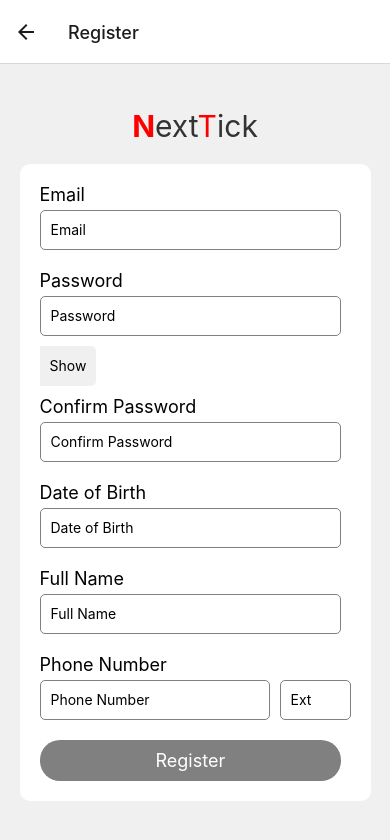
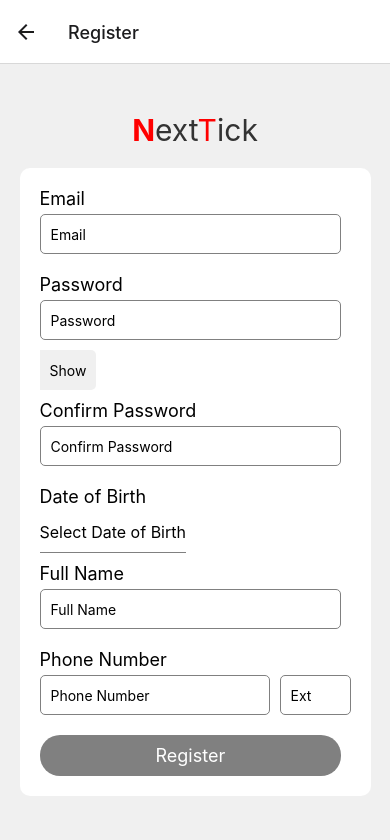
Before and after one commit to Islamsulaiman/NextTick-React-Native, a React Native app: screen /Register in a window 390 px wide. Shown: the top 840 px of the page. Built offline with nearby package versions, Linux system fonts and the light colour scheme.

Commit message:
Dev: add dateTimePicke and asyncStorage

```diff
--- a/package.json
+++ b/package.json
@@ -10,6 +10,7 @@
     "test": "jest"
   },
   "dependencies": {
+    "@react-native-async-storage/async-storage": "^1.19.1",
     "@react-native-community/checkbox": "^0.5.16",
     "@react-native-community/datetimepicker": "^7.4.1",
     "@react-native-community/masked-view": "^0.1.11",
--- a/src/App.tsx
+++ b/src/App.tsx
@@ -5,8 +5,8 @@ import {createStackNavigator} from '@react-navigation/stack';
 import Login from './screens/Login';
 import {View, StyleSheet} from 'react-native';
 import HomeScreen from './screens/Home';
-import Register from './screens/Register';
-
+// import Register from './screens/Register';
+import RegisterScreen from './screens/Register';
 const Stack = createStackNavigator();
 
 function App(): JSX.Element {
@@ -15,7 +15,7 @@ function App(): JSX.Element {
       <Stack.Navigator>
         <Stack.Screen name="Login" component={Login} options={{headerShown: false}}/>
         <Stack.Screen name="Home" component={HomeScreen} />
-        <Stack.Screen name="Register" component={Register} />
+        <Stack.Screen name="Register" component={RegisterScreen} />
       </Stack.Navigator>
     </NavigationContainer>
   );
--- a/src/screens/Login.tsx
+++ b/src/screens/Login.tsx
@@ -34,7 +34,8 @@ const LoginScreen: React.FC = () => {
   };
 
   const handleLogin = () => {
-
+    setPassword('');
+    setEmail('');
     navigation.navigate('Home');
   };
 
--- a/src/screens/Register.tsx
+++ b/src/screens/Register.tsx
@@ -11,24 +11,32 @@ import {
   Modal,
 } from 'react-native';
 
-import CheckBox from '@react-native-community/checkbox';
+import AsyncStorage from '@react-native-async-storage/async-storage';
+
+import DateTimePicker from '@react-native-community/datetimepicker';
+
+import {useNavigation} from '@react-navigation/native';
+
 
 
 const RegisterScreen: React.FC = () => {
 
+  const navigation = useNavigation();
+
   const [email, setEmail] = useState<string>('');
   const [password, setPassword] = useState<string>('');
   const [confirmPassword, setConfirmPassword] = useState<string>('');
-  const [dob, setDob] = useState<string>('');
+
+  const [startTime, setStartTime] = useState(new Date());
+  const [showDatePicker, setShowDatePicker] = useState(false);
+  const [dob, setDob] = useState<Date | undefined>(undefined);
+
   const [fullName, setFullName] = useState<string>('');
   const [phoneNumber, setPhoneNumber] = useState<string>('');
   const [phoneExt, setPhoneExt] = useState<string>('');
   const [isPasswordVisible, setIsPasswordVisible] = useState<boolean>(false);
   const [isModalVisible, setIsModalVisible] = useState<boolean>(false);
   const [modalMessage, setModalMessage] = useState<string>('');
-  const [agreeTerms, setAgreeTerms] = useState<boolean>(false);
-  const [isNotRobot, setIsNotRobot] = useState<boolean>(false);
-  const [isAgreeChecked, setIsAgreeChecked] = useState<boolean>(false);
 
 
   const isEmailValid = (input: string) => {
@@ -40,9 +48,30 @@ const RegisterScreen: React.FC = () => {
     return input.length >= 8;
   };
 
-  const handleRegister = () => {
-    // Register logic here
-    console.log('Register button pressed');
+  const storeData = async (value: Object) => {
+    try {
+      await AsyncStorage.setItem('user', JSON.stringify(value));
+
+
+      console.log('heloooooooooo');
+      navigation.navigate('Login');
+    } catch (e) {
+      console.error('Error during registration:', e);
+    }
+  };
+
+  const handleRegister =  () => {
+
+    const user = {
+      fullName,
+      email,
+      password,
+    };
+
+    storeData(user);
+
+    // navigation.navigate('Login');
+
   };
 
   const handleCloseModal = () => {
@@ -64,6 +93,18 @@ const RegisterScreen: React.FC = () => {
     inputRange: [0, 1],
     outputRange: ['rgba(0, 0, 0, 0)', 'rgba(0, 0, 0, 0.5)'],
   });
+
+
+  const showDatePickerHandler = () => {
+    setShowDatePicker(true);
+  };
+
+  const dateChangeHandler = (event: any, selectedDate: any) => {
+    setShowDatePicker(false);
+    if (selectedDate) {
+      setDob(selectedDate);
+    }
+  };
 
   return (
     <View style={styles.container}>
@@ -135,18 +176,30 @@ const RegisterScreen: React.FC = () => {
               }
             }}
           />
+
+
+
         </View>
 
         <View style={styles.inputWrapper}>
-          <Text style={styles.inputLabel}>Date of Birth</Text>
-          <TextInput
-            style={styles.input}
-            placeholder="Date of Birth"
-            value={dob}
-            onChangeText={setDob}
-            keyboardType="numeric"
+        <Text style={styles.inputLabel}>Date of Birth</Text>
+        <TouchableOpacity onPress={showDatePickerHandler}>
+          <Text style={styles.dateOfBirthText}>
+            {dob ? dob.toDateString() : 'Select Date of Birth'}
+          </Text>
+        </TouchableOpacity>
+        {showDatePicker && (
+          <DateTimePicker
+            testID="dateTimePicker"
+            value={dob || new Date()}
+            mode="time"
+            display="default"
+            onChange={dateChangeHandler}
           />
-        </View>
+        )}
+      </View>
+
+
 
         <View style={styles.inputWrapper}>
           <Text style={styles.inputLabel}>Full Name</Text>
@@ -178,36 +231,12 @@ const RegisterScreen: React.FC = () => {
           </View>
         </View>
 
-
-        {/* checkboxes */}
-        {/* <View style={styles.checkboxContainer}>
-
-            <CheckBox value={isAgreeChecked}
-                onValueChange={setIsAgreeChecked}
-                // style={styles.checkbox}
-                tintColors={{ true: 'blue', false: 'gray' }}
-                />
-            <Text style={styles.checkboxLabel}>I agree with the terms and conditions.</Text>
-
-        </View>
-
-        <View style={styles.checkboxContainer}>
-            <CheckBox value={isAgreeChecked}
-                onValueChange={setIsAgreeChecked}
-                // style={styles.checkbox}
-                tintColors={{ true: 'blue', false: 'gray' }}
-                />
-            <Text style={styles.checkboxLabel}>I am not a robot.</Text>
-        </View> */}
-
         <TouchableOpacity
           style={[
             styles.button,
             !isEmailValid(email) ||
               !isPasswordValid(password) ||
-              confirmPassword !== password ||
-              !agreeTerms ||
-              !isNotRobot
+              confirmPassword !== password
               ? styles.disabled
               : null,
           ]}
@@ -215,9 +244,7 @@ const RegisterScreen: React.FC = () => {
           disabled={
             !isEmailValid(email) ||
             !isPasswordValid(password) ||
-            confirmPassword !== password ||
-            !agreeTerms ||
-            !isNotRobot
+            confirmPassword !== password
           }
           onPressIn={startAnimation}
         >
@@ -410,6 +437,19 @@ const styles = StyleSheet.create({
       fontSize: 18,
       textAlign: 'center',
     },
+
+
+
+
+
+    dateOfBirthText: {
+      fontSize: 16,
+      color: 'black',
+      paddingVertical: 10,
+      borderBottomWidth: 1,
+      borderBottomColor: 'gray',
+    },
+
   });
 
 
```
Also changed, not shown: 1 other file (tests, documents, lock files or other folders).
